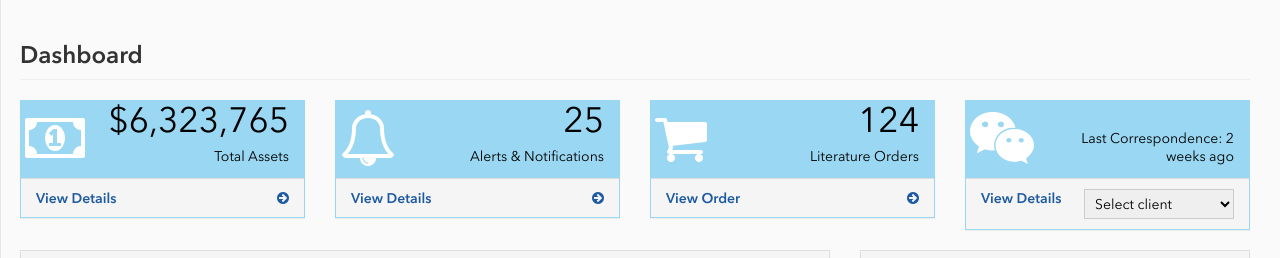
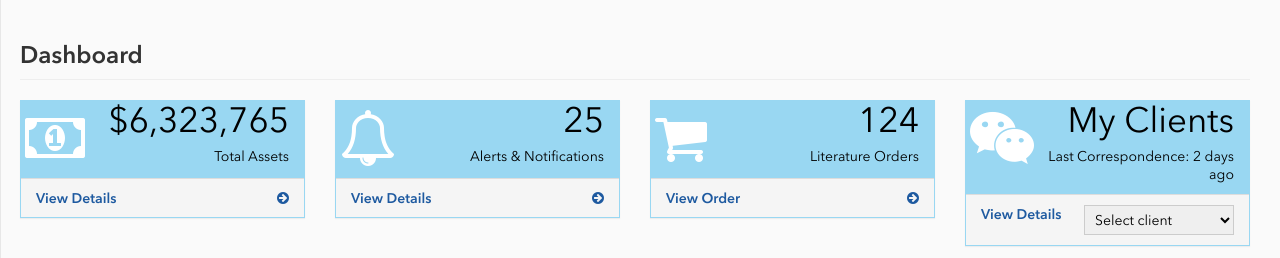
Before and after one commit to JCrafty/cghackathon, a website: page pages/index.html in a window 1280 px wide. Shown: the part 167-425 px from the top of the page. Drawn offline with Linux system fonts and the light colour scheme.

Commit message:
Changes Comm. label

```diff
--- a/pages/index.html
+++ b/pages/index.html
@@ -466,8 +466,8 @@
                                     <i class="fa fa-weixin fa-4x"></i>
                                 </div>
                                 <div class="col-xs-9 text-right">
-                                    <div class="huge" id="client-name"></div>
-                                    <div class="last-corres"><br/>Last Correspondence: 2 weeks ago</div>
+                                    <div class="huge" id="client-name">My Clients</div>
+                                    <div class="last-corres"><br/>Last Correspondence: 2 days ago</div>
                                 </div>
                             </div>
                         </div>
```
